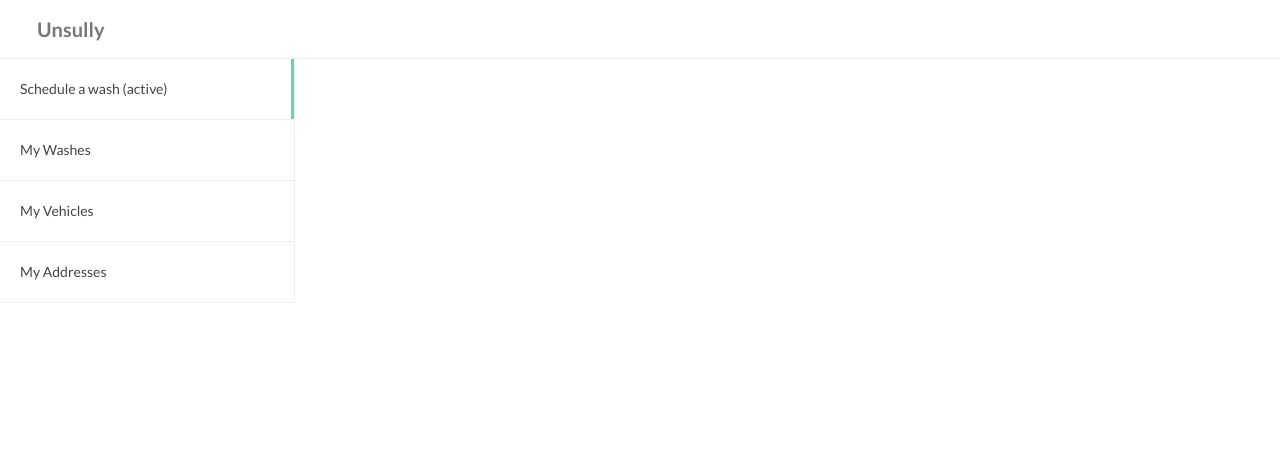
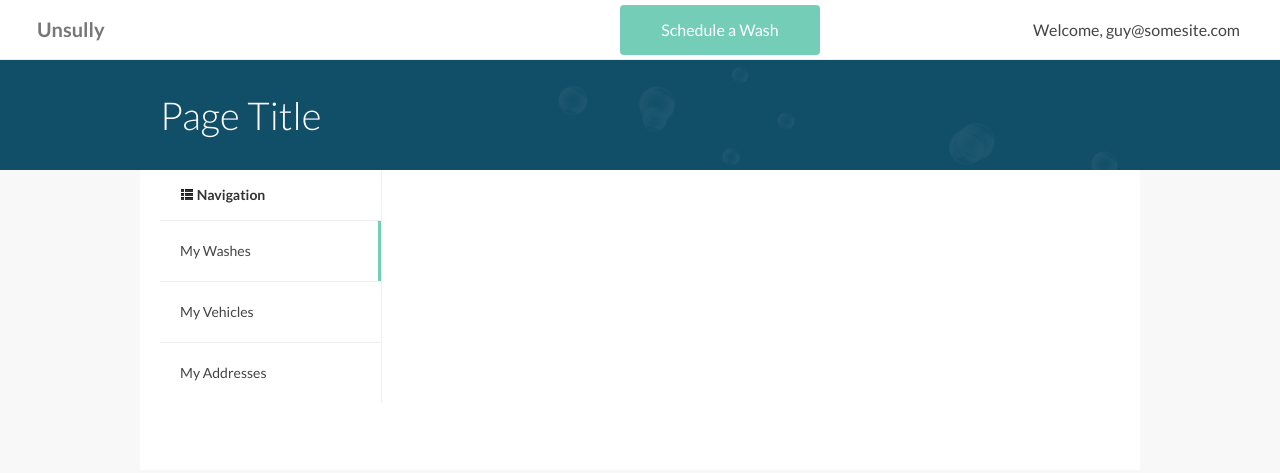
Before and after one commit to griffinm/unsully-ui, a plain HTML site: page structure.html in a window 1280 px wide. Drawn offline with nearby package versions, Linux system fonts and the light colour scheme.

Commit message:
moved menu, added call to action on top-bar

```diff
--- a/main.css
+++ b/main.css
@@ -9,6 +9,7 @@ GLOBAL/OVERRIDE
 body {
 	font-family: "Lato", helvetica, arial, sans-serif;
 	line-height: normal;
+	background: #F8F8F8;
 }
 
 @media (max-width: 767px) {
@@ -26,7 +27,8 @@ article {
 	border-bottom: 1px solid #efefef;
 }
 
-.container {
+.container,
+.container-fluid {
 	width: 960px;
 	margin: 0 auto;
 }
@@ -36,7 +38,8 @@ article {
 }
 
 @media (max-width: 767px) {
-	.container {
+	.container,
+	.container-fluid {
 		width: auto;
 	}
 	.row {
@@ -101,6 +104,17 @@ NAVBAR
 	font-weight: bold;
 }
 
+.navbar-unsully .call-to-action {
+	width: 200px;
+	margin: 0 auto 0;
+	position: absolute;
+	left: 600px;
+}
+
+.navbar-unsully .btn {
+	margin-top: 5px;
+}
+
 /* ==
 cabinet
  == */
@@ -118,8 +132,18 @@ cabinet
 	list-style: none;
 	border-bottom: 1px solid #efefef;
 }
+.cabinet ul > li:last-child {
+	border-bottom: 0;
+}
+
+.cabinet ul > li.header {
+	background: white;
+	display: block;
+	padding: 5px 20px;
+}
 
 .cabinet ul > li > a {
+	background: white;
 	color: #444;
 	display: block;
 	padding: 20px;
@@ -173,6 +197,23 @@ progress bar
 /*==========
 LAYOUTS
 ===========*/
+
+#main > .header {
+	padding: 25px 0;
+	background: #114F68 url("img/head-bg.png") no-repeat;
+	color: white;
+}
+
+#page-content {
+	background: white;
+}
+
+.page-content {
+	background: white;
+	min-height: 300px;
+}
+
+
 #forms {
 	background: #2C3E50;
 
@@ -224,6 +265,7 @@ FORMS
 	-moz-transition: all 0.5s;
 	transition: all 0.5s;
 	filter: none;
+	margin-top: 0;
 }
 
 @media (max-width: 767px) {
--- a/structure.html
+++ b/structure.html
@@ -13,31 +13,40 @@
 </head>
 <body>
 
-
+<!--NAVBAR-->
 <div class="navbar navbar-unsully">
 	<div class="navbar-inner">
+		<a class="btn btn-navbar" data-toggle="collapse" data-target=".nav-collapse">
+			<span class="icon-bar"></span>
+			<span class="icon-bar"></span>
+			<span class="icon-bar"></span>
+		</a>
 		<a class="brand" href="#">Unsully</a>
-	<!--
-		<ul class="nav">
-			<li class="active"><a href="#">Schedule a wash</a></li>
-			<li><a href="#">My Washes</a></li>
-			<li><a href="#">My Vehicles</a></li>
-			<li><a href="#">My Addresses</a></li>
-		</ul>
-	-->
+		<div class="nav-collapse collapse">
+			<ul class="nav pull-right">
+				<li><a href="#">Welcome, guy@somesite.com</a></li>
+			</ul>
+			<div class="call-to-action"><a href="#" class="btn btn-unsully btn-block">Schedule a Wash</a></div>
+		</div>
 	</div>
 </div>
 
 
 	<div id="main">
-		<div class="row-fluid">
+		<header class="header">
+			<div class="container-fluid">
+				<h1>Page Title</h1>
+			</div>
+		</header>
+		<div class="container-fluid" id="page-content">
+			<div class="row-fluid">
 			<div class="span3">
 				<aside class="cabinet">
 					<ul>
+						<li class="header">
+							<h5><i class="icon-th-list icon"></i> Navigation</h5>
+						</li>
 						<li class="active">
-							<a href="#">Schedule a wash (active)</a>
-						</li>
-						<li>
 							<a href="#">My Washes</a>
 						</li>
 						<li>
@@ -49,7 +58,12 @@
 					</ul>
 				</aside>
 			</div>
-			<div class="span9"></div>
+			<div class="span9">
+				<div class="page-content">
+
+				</div>
+			</div>
+		</div>
 		</div>
 	</div>
 	<script src="http://code.jquery.com/jquery.js"></script>
```
Also changed, not shown: img/head-bg.png (added).
